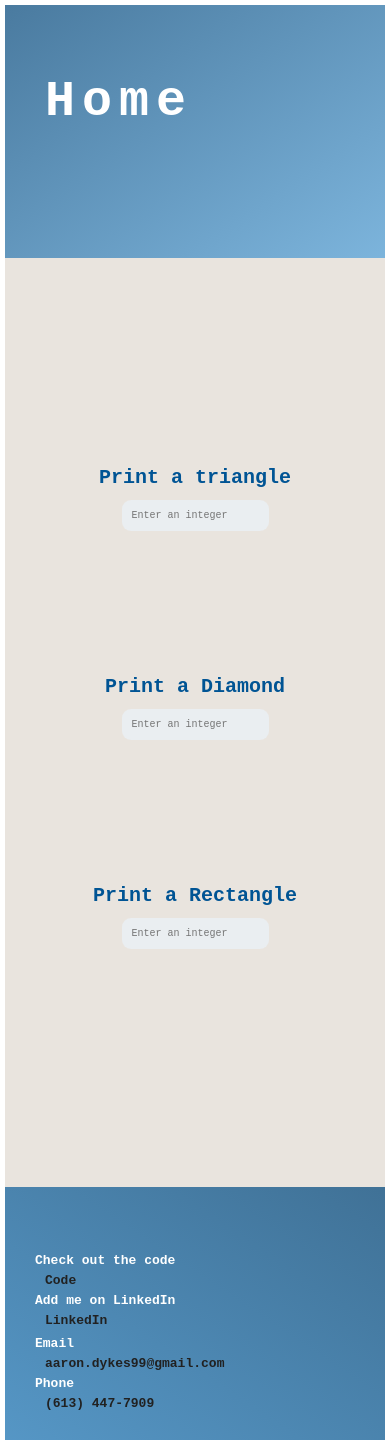
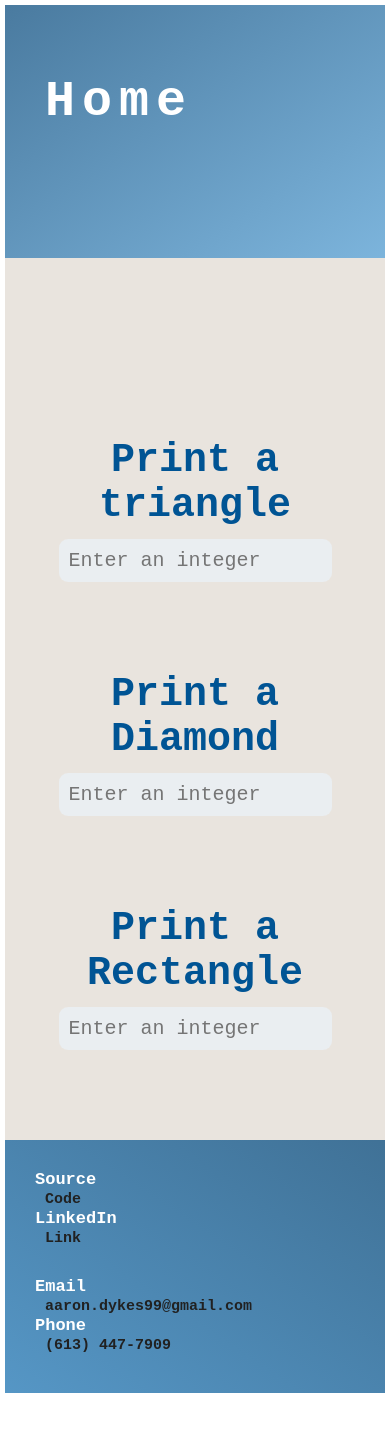
Before and after one commit to aaronDykes/react-portfolio, a React (Create React App) app: page /#/Pattern in a window 390 px wide. After the commit the page ends 1398 px from the top, so only its background shows below. Built offline with nearby package versions, Linux system fonts and the light colour scheme.

Commit message:
Almost responsive

```diff
--- a/src/components/Diamond.js
+++ b/src/components/Diamond.js
@@ -33,7 +33,10 @@ export default function Diamond () {
   return (
     <div className='Diamond'>
       <div>
-        <h2>Print a Diamond</h2>
+        <h2>
+          Print a <br />
+          Diamond
+        </h2>
         <br />
         <input
           className='Inp'
--- a/src/components/Footer.js
+++ b/src/components/Footer.js
@@ -17,7 +17,7 @@ function RightDescription () {
   return (
     <div className='RightContact'>
       <dl className='RightStudent'>
-        <dt>Check out the code</dt>
+        <dt>Source</dt>
         <dd className='RightData'>
           <a
             href='https://github.com/aaronDykes/react-portfolio/tree/reactBranch'
@@ -28,14 +28,14 @@ function RightDescription () {
           </a>
         </dd>
         <br />
-        <dt>Add me on LinkedIn</dt>
+        <dt>LinkedIn</dt>
         <dd className='RightData'>
           <a
             href='https://www.linkedin.com/in/aaron-dykes-691524216/'
             target='_blank'
             rel='noreferrer'
           >
-            LinkedIn
+            Link
           </a>
         </dd>
       </dl>
--- a/src/components/Rectangle.js
+++ b/src/components/Rectangle.js
@@ -31,7 +31,10 @@ export default function Rectangle () {
   return (
     <div className='Rectangle'>
       <div>
-        <h2>Print a Rectangle</h2>
+        <h2>
+          Print a <br />
+          Rectangle
+        </h2>
         <br />
         <input
           className='Inp'
--- a/src/components/Triangle.js
+++ b/src/components/Triangle.js
@@ -28,7 +28,10 @@ export default function Triangle () {
   return (
     <div className='Triangle'>
       <div>
-        <h2>Print a triangle</h2>
+        <h2>
+          Print a <br />
+          triangle
+        </h2>
         <br />
         <input
           className='Inp'
--- a/src/css/Diamond.css
+++ b/src/css/Diamond.css
@@ -2,15 +2,15 @@
   text-align: center;
 }
 .Diamond h2 {
-  font-size: 4rem;
+  font-size: 5rem;
   color: rgb(0, 84, 148);
 }
 
-@media (max-width: 30rem) {
+@media (max-width: 50rem) {
   .Diamond {
     text-align: center;
   }
   .Diamond h2 {
-    font-size: 2rem;
+    font-size: 4rem;
   }
 }
--- a/src/css/Footer.css
+++ b/src/css/Footer.css
@@ -12,10 +12,16 @@
     rgba(43, 98, 139, 0.9)
   );
 }
+
+dt {
+  font-size: 2.5rem;
+}
+dd {
+  font-size: 2rem;
+}
 .LeftData {
   margin-top: 0.5rem;
   margin-left: 1rem;
-
   color: rgb(33, 33, 33);
 }
 .RightData {
@@ -45,28 +51,35 @@
 .LeftStudent {
   margin-left: 2rem;
   font-weight: bold;
-  font-size: 1.7rem;
   color: rgb(255, 255, 255);
 }
 .RightStudent {
   margin-right: 2rem;
   font-weight: bold;
-  font-size: 1.7rem;
   color: rgb(255, 255, 255);
 }
 
-@media (max-width: 30rem) {
+@media (max-width: 50rem) {
+  dt {
+    font-size: 1.7rem;
+    margin-bottom: -0.3rem;
+  }
+  dd {
+    font-size: 1.5rem;
+  }
   .Footer {
     height: 30vh;
   }
   .LeftContact {
     grid-area: 4 / 1;
     text-align: left;
+    margin-bottom: 3rem;
   }
   .RightContact {
     grid-area: 3 / 1;
     text-align: left;
-    margin-bottom: -2rem;
+    margin-top: -1rem;
+    /* margin-bottom: -1rem; */
   }
   .RightData {
     margin-left: 1rem;
@@ -75,11 +88,7 @@
   .LeftData {
     margin-bottom: -1rem;
   }
-  .LeftStudent {
-    font-size: 1.3rem;
-  }
   .RightStudent {
     margin-left: 2rem;
-    font-size: 1.3rem;
   }
 }
--- a/src/css/Header.css
+++ b/src/css/Header.css
@@ -51,7 +51,7 @@
 }
 
 #dropBtn:hover {
-  color: rgb(246, 123, 42);
+  color: rgb(53, 53, 53);
 }
 
 #navList {
@@ -90,7 +90,7 @@
 #rightNav {
   text-align: right;
 }
-@media (max-width: 40rem) {
+@media (max-width: 50rem) {
   .header {
     min-width: fit-content;
     height: 30vh;
--- a/src/css/HomePage.css
+++ b/src/css/HomePage.css
@@ -32,7 +32,7 @@
   animation: slideInLeft 2s ease-out;
 }
 
-@media (max-width: 30rem) {
+@media (max-width: 50rem) {
   .Home {
     min-width: fit-content;
   }
--- a/src/css/Pattern.css
+++ b/src/css/Pattern.css
@@ -1,7 +1,6 @@
 .Pattern-Container {
   margin: 0.5rem;
   min-width: fit-content;
-  height: fit-content;
 }
 
 .Pattern {
@@ -14,11 +13,10 @@
     'pat pat pat';
   gap: 1rem;
   display: grid;
-  height: 110vh;
   background-color: rgb(233, 228, 222);
 }
 input {
-  font-size: 2rem;
+  font-size: 3rem;
   font-family: inherit;
   border-radius: 0.9rem;
   padding: 1rem;
@@ -27,29 +25,29 @@ input {
 }
 div .Pat {
   margin-top: 2rem;
-  font-size: 1rem;
+  font-size: 3rem;
   font-weight: bold;
   color: rgb(142, 58, 2);
 }
 
 .Triangle {
   grid-area: 3 / 2;
-  margin-bottom: 2rem;
+  margin-top: 8rem;
+  margin-bottom: 4rem;
 }
 .Diamond {
   grid-area: 4 / 2;
-  margin-bottom: 2rem;
+  margin-bottom: 4rem;
 }
 .Rectangle {
   grid-area: 5 / 2;
-  margin-bottom: 2rem;
+  margin-bottom: 8rem;
 }
 
-@media (max-width: 30rem) or (max-width: 50rem) {
+@media (max-width: 50rem) {
   .Pattern-Container {
     min-width: fit-content;
-    height: min-content;
-    overflow: scroll;
+    min-height: fit-content;
   }
   .Pattern {
     grid:
@@ -61,30 +59,29 @@ div .Pat {
       'pat pat pat';
     gap: 1rem;
     display: grid;
-    height: 110vh;
     min-width: fit-content;
     background-color: rgb(233, 228, 222);
   }
   input {
-    font-size: 1rem;
+    font-size: 2rem;
   }
   div .Pat {
     margin-top: 2rem;
-    font-size: 0.5rem;
+    font-size: 1rem;
   }
   .Triangle {
     min-width: fit-content;
-    margin-bottom: 2rem;
+    margin-bottom: 4rem;
     grid-area: 3 / 2;
   }
   .Diamond {
     min-width: fit-content;
-    margin-bottom: 2rem;
+    margin-bottom: 4rem;
     grid-area: 4 / 2;
   }
   .Rectangle {
     min-width: fit-content;
-    margin-bottom: 2rem;
+    margin-bottom: 4rem;
     grid-area: 5 / 2;
   }
 }
--- a/src/css/Rectangle.css
+++ b/src/css/Rectangle.css
@@ -2,15 +2,15 @@
   text-align: center;
 }
 .Rectangle h2 {
-  font-size: 4rem;
+  font-size: 5rem;
   color: rgb(0, 84, 148);
 }
 
-@media (max-width: 30rem) {
+@media (max-width: 50rem) {
   .Rectangle {
     text-align: center;
   }
   .Rectangle h2 {
-    font-size: 2rem;
+    font-size: 4rem;
   }
 }
--- a/src/css/Triangle.css
+++ b/src/css/Triangle.css
@@ -2,14 +2,14 @@
   text-align: center;
 }
 .Triangle h2 {
-  font-size: 4rem;
+  font-size: 5rem;
   color: rgb(0, 84, 148);
 }
-@media (max-width: 30rem) {
+@media (max-width: 50rem) {
   .Triangle {
     text-align: center;
   }
   .Triangle h2 {
-    font-size: 2rem;
+    font-size: 4rem;
   }
 }
--- a/src/pages/Pattern.js
+++ b/src/pages/Pattern.js
@@ -33,11 +33,11 @@ export default function Pattern () {
         <div className='Triangle'>
           <Triangle />
         </div>
+        <div className='Diamond'>
+          <Diamond />
+        </div>
         <div className='Rectangle'>
           <Rectangle />
-        </div>
-        <div className='Diamond'>
-          <Diamond />
         </div>
       </div>
       <Footer />
```
